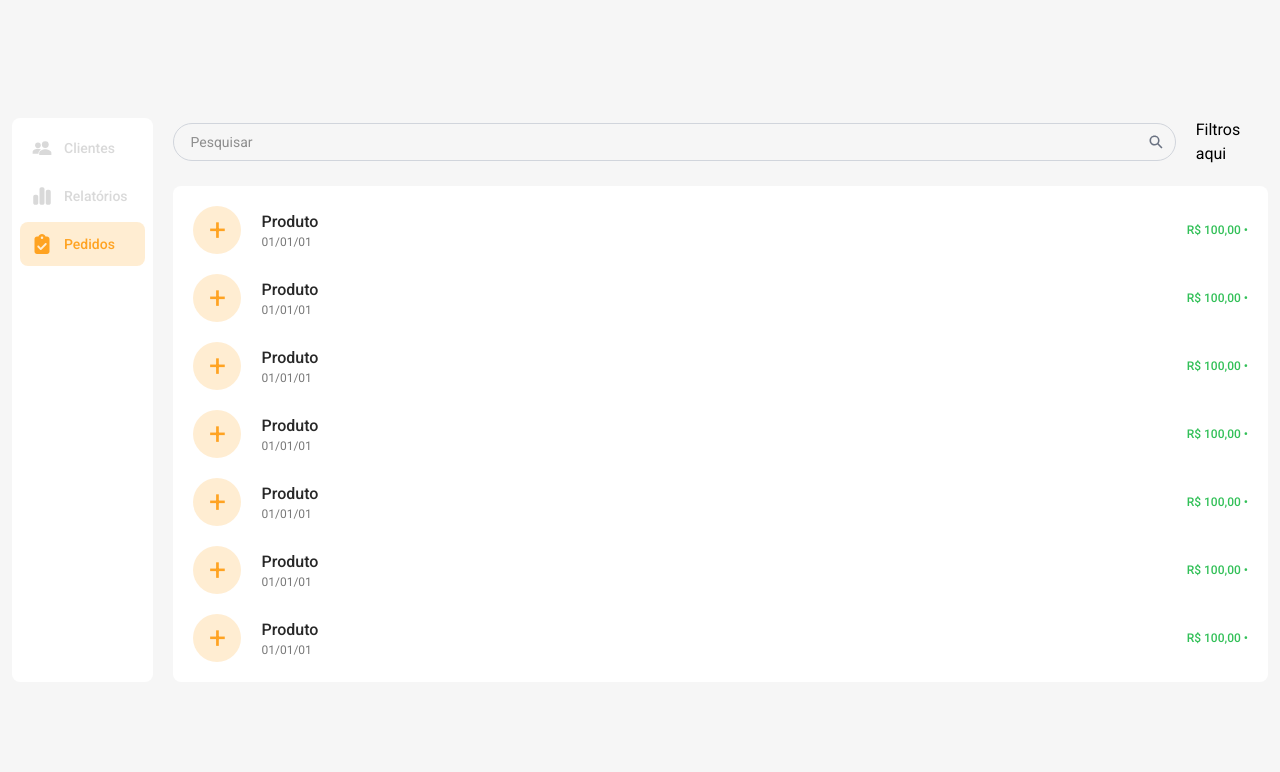
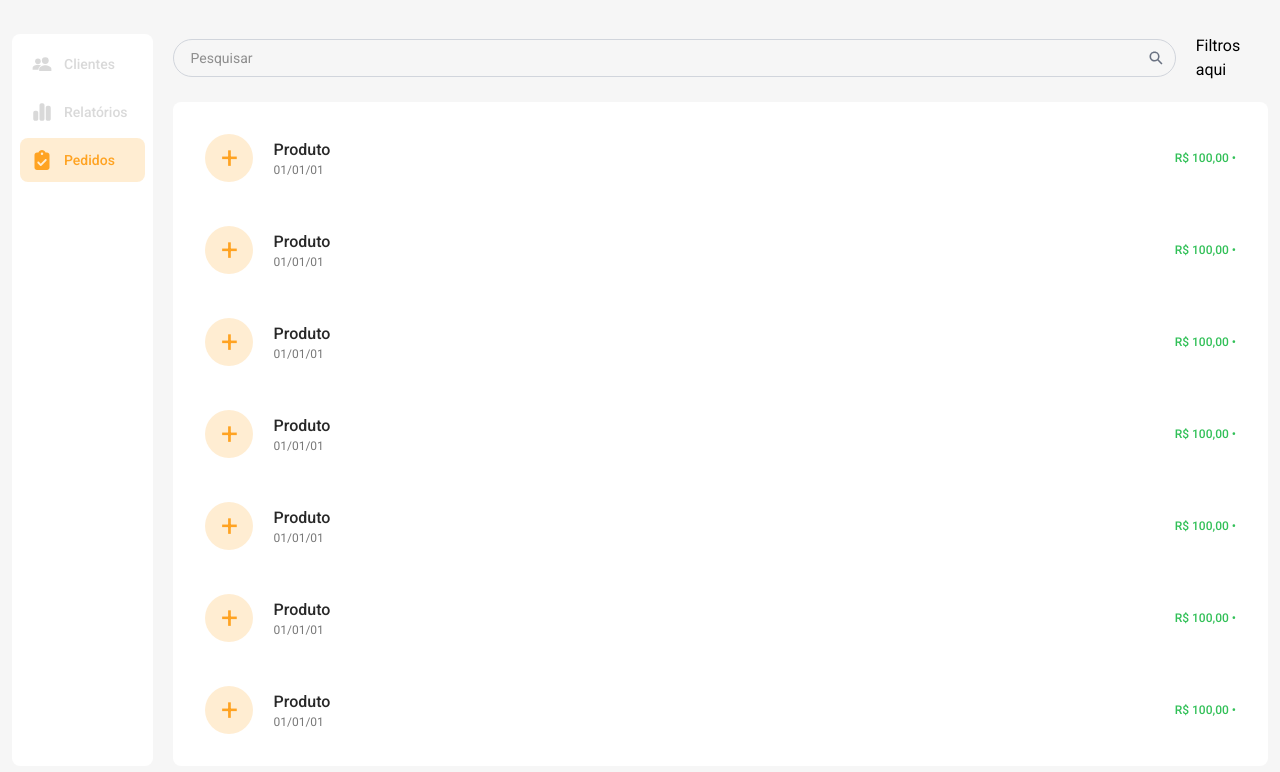
Before and after one commit to MPCGomes/propabanda-financial-tracker, a React (Vite) app in the folder frontend/: page /orders in a window 1280 px wide. Shown: the top 772 px of the page. Built offline with nearby package versions, Linux system fonts and the light colour scheme.

Commit message:
order hover animation

```diff
--- a/frontend/src/components/Order.tsx
+++ b/frontend/src/components/Order.tsx
@@ -7,9 +7,19 @@ type Order = {
   icon: React.ReactNode;
 };
 
-export default function Order({ product, date, value, color, link, icon }: Order) {
+export default function Order({
+  product,
+  date,
+  value,
+  color,
+  link,
+  icon,
+}: Order) {
   return (
-    <a href={link} className="flex items-center justify-between">
+    <a
+      href={link}
+      className="flex items-center justify-between hover:bg-[#fafafa] p-3 duration-300 rounded-lg"
+    >
       <div className="flex items-center gap-5">
         <p className="bg-[#ffa32233] text-[#FFA322] text-3xl w-12 h-12 flex items-center justify-center rounded-full">
           {icon}
```
